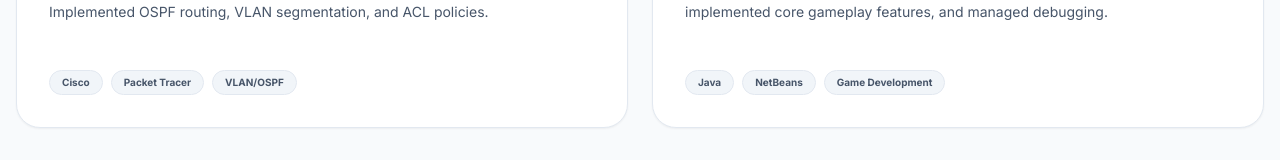
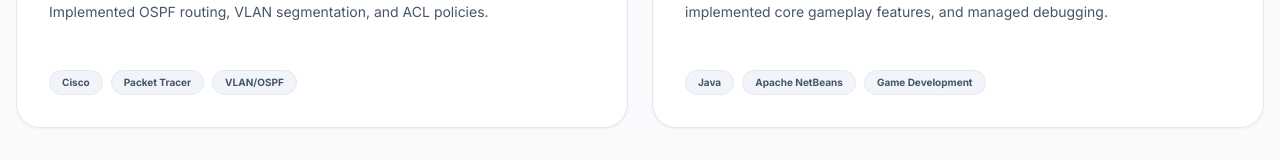
Before and after one commit to Meseten/ben-dev, a Next.js app: page / in a window 1280 px wide. Shown: the part 4407-4567 px from the top of the page. Built offline with nearby package versions, Linux system fonts and the light colour scheme.

Commit message:
fix: consistency

```diff
--- a/src/app/page.tsx
+++ b/src/app/page.tsx
@@ -149,7 +149,7 @@ const projects = [
     role: "Frontend & Logic Developer",
     subRoles: "Game Developer • Debugging Lead",
     desc: "A fast-paced 2D space shooter game built in Java. I led the frontend development, implemented core gameplay features, and managed debugging.",
-    tags: ["Java", "NetBeans", "Game Development"],
+    tags: ["Java", "Apache NetBeans", "Game Development"],
     link: "#",
     featured: false,
     highlight: false
```
